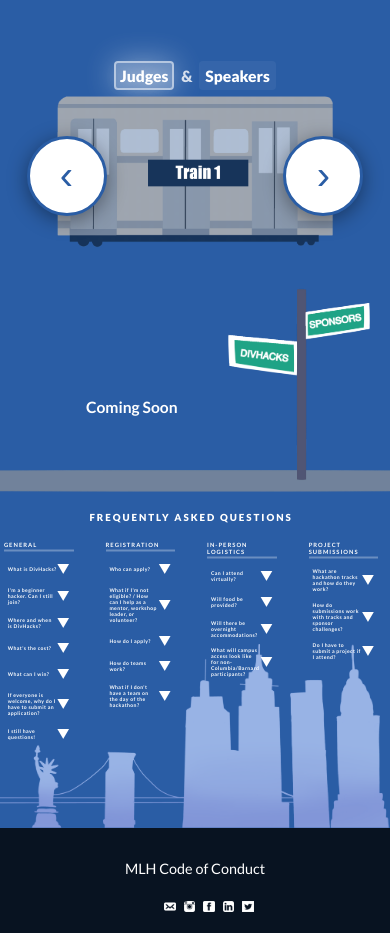
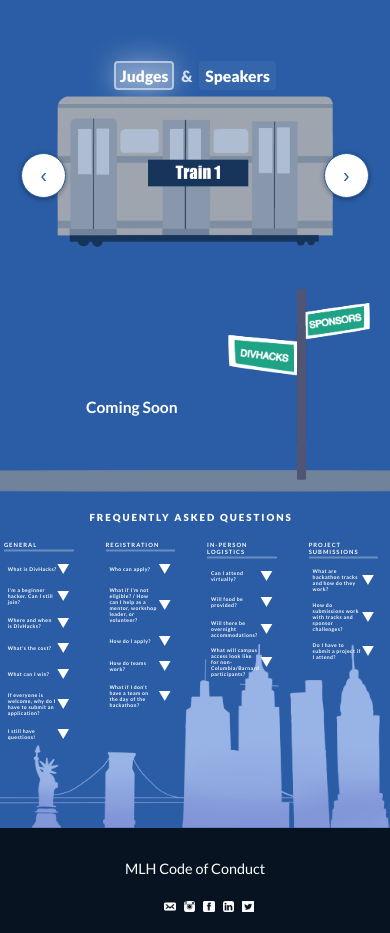
Before and after one commit to cu-divhacks/2025website, a React (Create React App) app in the folder 2025divhacks/: page / in a window 390 px wide. Shown: the part 960-1893 px from the top of the page. Built offline with nearby package versions, Linux system fonts and the light colour scheme.

Commit message:
making carousel arrows responsive

```diff
--- a/2025divhacks/src/App.css
+++ b/2025divhacks/src/App.css
@@ -453,21 +453,25 @@ html, body, #root {
   position: absolute;
   margin-top: 50%;
   background: #ffffff;
-  border: 3px solid #2A5DA5;
+  border: 0.3vw solid #2A5DA5;
   border-radius: 50%;
-  width: 80px;
-  height: 80px;
-  font-size: 40px;
+  width: 6vw;
+  height: 6vw;
+  font-size: 3vw;
   color: #2A5DA5;
   cursor: pointer;
   display: flex;
   align-items: center;
   justify-content: center;
   z-index: 10000;
-  box-shadow: 0 4px 20px rgba(0, 0, 0, 0.4);
+  box-shadow: 0 0.3vw 1.5vw rgba(0, 0, 0, 0.4);
   user-select: none;
   pointer-events: auto;
   transition: all 0.3s ease;
+  min-width: 50px;
+  min-height: 50px;
+  max-width: 120px;
+  max-height: 120px;
 }
 
 .carousel-arrow:hover {
@@ -483,6 +487,62 @@ html, body, #root {
 
 .carousel-arrow-right {
   right: 2%;
+}
+
+/* Responsive carousel arrows */
+@media (max-width: 1200px) {
+  .carousel-arrow {
+    width: 7vw;
+    height: 7vw;
+    font-size: 3.5vw;
+    border-width: 0.35vw;
+    min-width: 60px;
+    min-height: 60px;
+    max-width: 100px;
+    max-height: 100px;
+  }
+}
+
+@media (max-width: 768px) {
+  .carousel-arrow {
+    width: 8vw;
+    height: 8vw;
+    font-size: 4vw;
+    border-width: 0.4vw;
+    min-width: 50px;
+    min-height: 50px;
+    max-width: 80px;
+    max-height: 80px;
+  }
+
+  .carousel-arrow-left {
+    left: 1%;
+  }
+
+  .carousel-arrow-right {
+    right: 1%;
+  }
+}
+
+@media (max-width: 480px) {
+  .carousel-arrow {
+    width: 10vw;
+    height: 10vw;
+    font-size: 5vw;
+    border-width: 0.5vw;
+    min-width: 45px;
+    min-height: 45px;
+    max-width: 70px;
+    max-height: 70px;
+  }
+
+  .carousel-arrow-left {
+    left: 0.5%;
+  }
+
+  .carousel-arrow-right {
+    right: 0.5%;
+  }
 }
 
 
```
